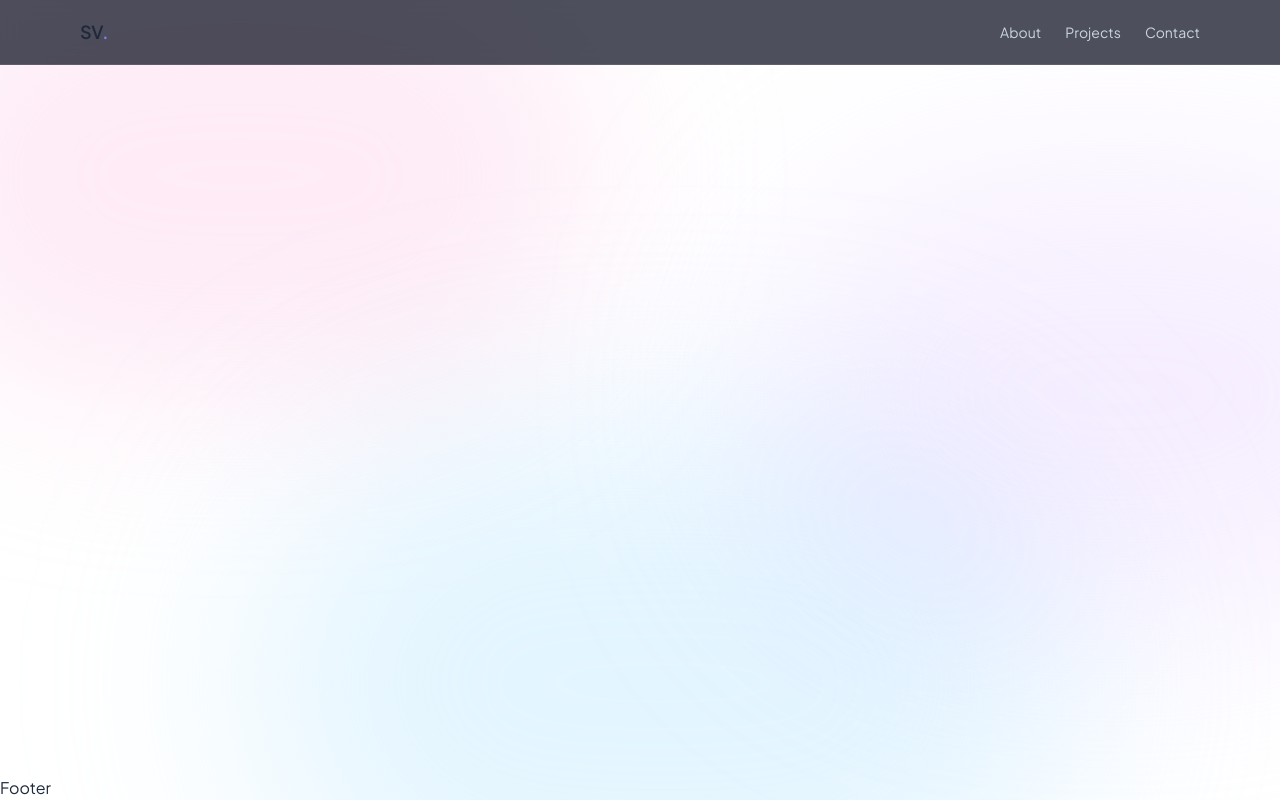
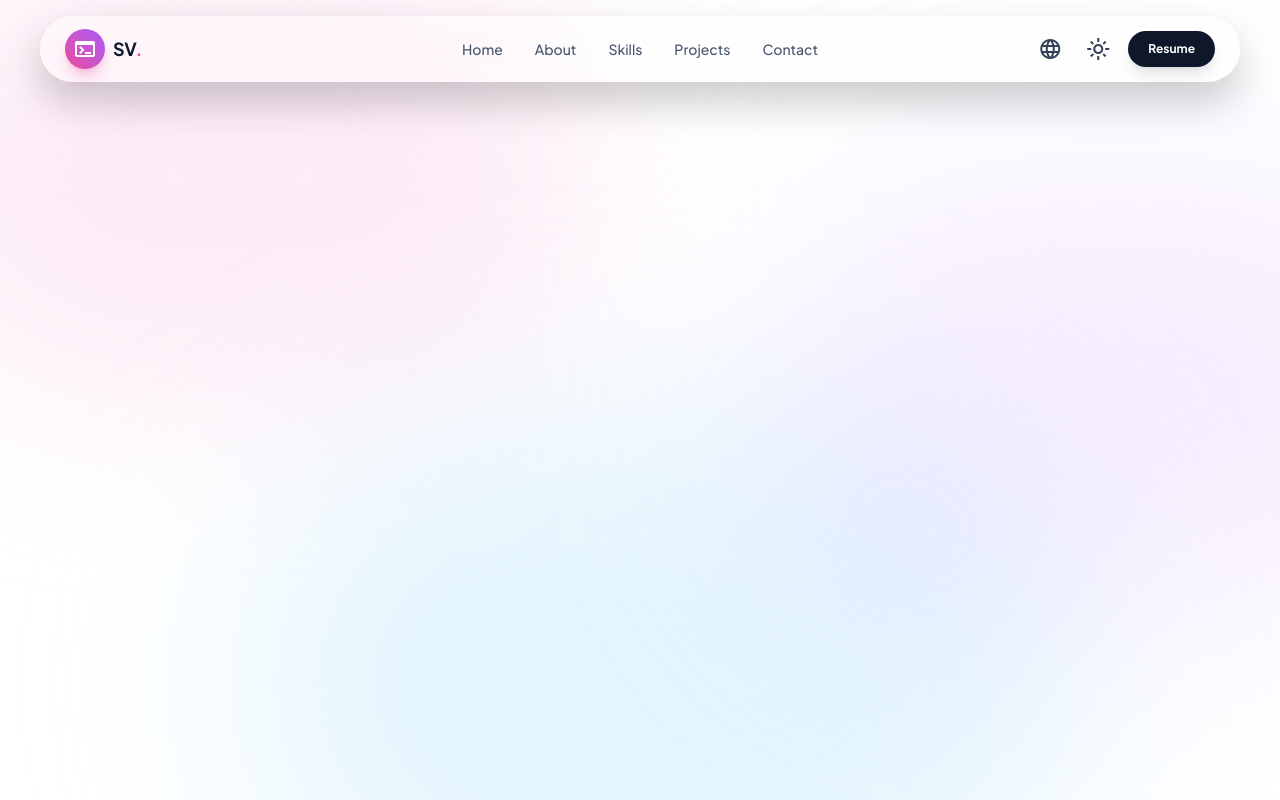
Before and after one commit to sovilleda07/portfolio, a React (Vite) app: page / in a window 1280 px wide. Built offline with nearby package versions, Linux system fonts and the light colour scheme.

Commit message:
Update Header component

```diff
--- a/src/App.tsx
+++ b/src/App.tsx
@@ -1,17 +1,11 @@
 import { BackgroundBlobs } from './layout/BackgroundBlobs';
 import { Header } from './layout/Header';
-import { Footer } from './layout/Footer';
 
 function App() {
   return (
-    <div className="relative min-h-screen w-full">
+    <div className="relative flex min-h-screen w-full flex-col">
       <BackgroundBlobs />
-
-      <div className="relative flex min-h-screen flex-col">
-        <Header />
-        <main className="flex-1"></main>
-        <Footer />
-      </div>
+      <Header />
     </div>
   );
 }
--- a/src/index.css
+++ b/src/index.css
@@ -1,24 +1,49 @@
-@import "tailwindcss";
+@import 'tailwindcss';
 
-:root {
-  --background-light: #ffffff;
-  --background-dark: #0f0518;
+@theme {
+  --color-primary: #ec4899;
+  --color-primary-hover: #db2777;
+  --color-secondary: #a855f7;
+  --color-pastel-pink: #fbcfe8;
+  --color-pastel-purple: #e9d5ff;
+  --color-pastel-blue: #bae6fd;
+
+  --color-background-light: #ffffff;
+  --color-background-dark: #0f0518;
+
+  --color-surface-light: rgba(255, 255, 255, 0.4);
+  --color-surface-dark: rgba(20, 10, 35, 0.4);
+
+  --color-glass-border: rgba(255, 255, 255, 0.3);
+  --color-glass-border-dark: rgba(255, 255, 255, 0.1);
+
+  --font-jakarta: 'Plus Jakarta Sans', sans-serif;
 }
 
 html {
   scroll-behavior: smooth;
 }
 
-body {
-  font-family: 'Plus Jakarta Sans', sans-serif;
-  background-color: var(--background-light);
-  color: rgb(30 41 59);
-  -webkit-font-smoothing: antialiased;
+@layer base {
+  body {
+    @apply text-slate-800 bg-background-light font-jakarta antialiased;
+  }
+
+  html.dark body {
+    @apply text-slate-100 bg-background-dark;
+  }
 }
 
-html.dark body {
-  background-color: var(--background-dark);
-  color: rgb(241 245 249);
+.glass-panel {
+  backdrop-filter: blur(24px);
+  background-color: var(--color-surface-light);
+  border: 1px solid var(--color-glass-border);
+  box-shadow: 0 20px 40px rgba(0, 0, 0, 0.2);
+}
+
+html.dark .glass-panel {
+  background-color: var(--color-surface-dark);
+  border-color: var(--color-glass-border-dark);
 }
 
 @keyframes blob {
--- a/src/layout/BackgroundBlobs.tsx
+++ b/src/layout/BackgroundBlobs.tsx
@@ -1,26 +1,11 @@
 export function BackgroundBlobs() {
   return (
     <div className="fixed inset-0 -z-10 w-full h-full overflow-hidden pointer-events-none">
-      <div
-        className="absolute -top-[10%] -left-[10%] w-[60%] h-[60%] rounded-full
-        bg-pink-200/40 dark:bg-pink-500/20
-        blur-[100px] animate-blob
-        mix-blend-multiply dark:mix-blend-screen"
-      />
+      <div className="absolute -top-[10%] -left-[10%] w-[60%] h-[60%] rounded-full bg-pastel-pink/40 dark:bg-primary/20 blur-[100px] animate-blob mix-blend-multiply dark:mix-blend-screen" />
 
-      <div
-        className="absolute top-[30%] -right-[10%] w-[50%] h-[50%] rounded-full
-        bg-purple-200/40 dark:bg-purple-500/20
-        blur-[100px] animate-blob animation-delay-2000
-        mix-blend-multiply dark:mix-blend-screen"
-      />
+      <div className="absolute top-[30%] -right-[10%] w-[50%] h-[50%] rounded-full bg-pastel-purple/40 dark:bg-secondary/20 blur-[100px] animate-blob animation-delay-2000 mix-blend-multiply dark:mix-blend-screen" />
 
-      <div
-        className="absolute -bottom-[20%] left-[20%] w-[60%] h-[60%] rounded-full
-        bg-sky-200/40 dark:bg-blue-600/20
-        blur-[100px] animate-blob animation-delay-4000
-        mix-blend-multiply dark:mix-blend-screen"
-      />
+      <div className="absolute -bottom-[20%] left-[20%] w-[60%] h-[60%] rounded-full bg-pastel-blue/40 dark:bg-blue-600/20 blur-[100px] animate-blob animation-delay-4000 mix-blend-multiply dark:mix-blend-screen" />
     </div>
   );
 }
--- a/src/layout/Header.tsx
+++ b/src/layout/Header.tsx
@@ -1,28 +1,76 @@
-import { Container } from '../components/ui/Container';
-
 export function Header() {
   return (
-    <header className="sticky top-0 z-50 backdrop-blur bg-slate-950/70 border-b border-white/10">
-      <Container>
-        <div className="flex h-16 items-center justify-between">
-          {/* Logo */}
-          <span className="text-lg font-semibold tracking-tight">
-            SV<span className="text-indigo-400">.</span>
+    <div className="sticky top-4 z-50 w-full px-4 md:px-10">
+      <header className="glass-panel mx-auto flex max-w-7xl items-center justify-between rounded-full px-6 py-3 md:grid md:grid-cols-[1fr_auto_1fr]">
+        <div className="flex items-center gap-2 md:justify-self-start">
+          <div className="flex size-10 items-center justify-center rounded-full bg-gradient-to-tr from-primary to-secondary text-white shadow-lg shadow-primary/30">
+            <span className="material-symbols-outlined text-[20px]">
+              terminal
             </span>
+          </div>
+          <h2 className="text-lg font-bold tracking-tight text-slate-900 dark:text-white">
+            SV<span className="text-primary">.</span>
+          </h2>
+        </div>
 
-          <nav className="hidden md:flex gap-6 text-sm text-slate-300">
-            <a href="#about" className="hover:text-white transition">
+        <nav className="hidden items-center gap-8 md:flex md:justify-self-center">
+          <a
+            href="#"
+            className="text-sm font-medium text-slate-600 transition-colors hover:text-primary dark:text-slate-300 dark:hover:text-primary"
+          >
+            Home
+          </a>
+          <a
+            href="#about"
+            className="text-sm font-medium text-slate-600 transition-colors hover:text-primary dark:text-slate-300 dark:hover:text-primary"
+          >
             About
           </a>
-            <a href="#projects" className="hover:text-white transition">
+          <a
+            href="#skills"
+            className="text-sm font-medium text-slate-600 transition-colors hover:text-primary dark:text-slate-300 dark:hover:text-primary"
+          >
+            Skills
+          </a>
+          <a
+            href="#projects"
+            className="text-sm font-medium text-slate-600 transition-colors hover:text-primary dark:text-slate-300 dark:hover:text-primary"
+          >
             Projects
           </a>
-            <a href="#contact" className="hover:text-white transition">
+          <a
+            href="#contact"
+            className="text-sm font-medium text-slate-600 transition-colors hover:text-primary dark:text-slate-300 dark:hover:text-primary"
+          >
             Contact
           </a>
         </nav>
+
+        <div className="flex items-center gap-3 md:justify-self-end">
+          <button
+            aria-label="Switch language"
+            className="flex size-9 items-center justify-center rounded-full bg-white/20 text-slate-700 transition-all hover:bg-white/40 dark:bg-white/5 dark:text-white dark:hover:bg-white/10"
+          >
+            <span className="material-symbols-outlined text-[20px]">
+              language
+            </span>
+          </button>
+
+          <button
+            aria-label="Toggle theme"
+            className="flex size-9 items-center justify-center rounded-full bg-white/20 text-slate-700 transition-all hover:bg-white/40 dark:bg-white/5 dark:text-white dark:hover:bg-white/10"
+            onClick={() => document.documentElement.classList.toggle('dark')}
+          >
+            <span className="material-symbols-outlined text-[20px]">
+              light_mode
+            </span>
+          </button>
+
+          <button className="hidden h-9 items-center justify-center rounded-full bg-slate-900 px-5 text-xs font-bold text-white shadow-lg transition-opacity hover:opacity-90 dark:bg-white dark:text-slate-900 sm:flex">
+            Resume
+          </button>
         </div>
-      </Container>
       </header>
+    </div>
   );
 }
```
Lines whose indentation alone changed are shown as unchanged.
